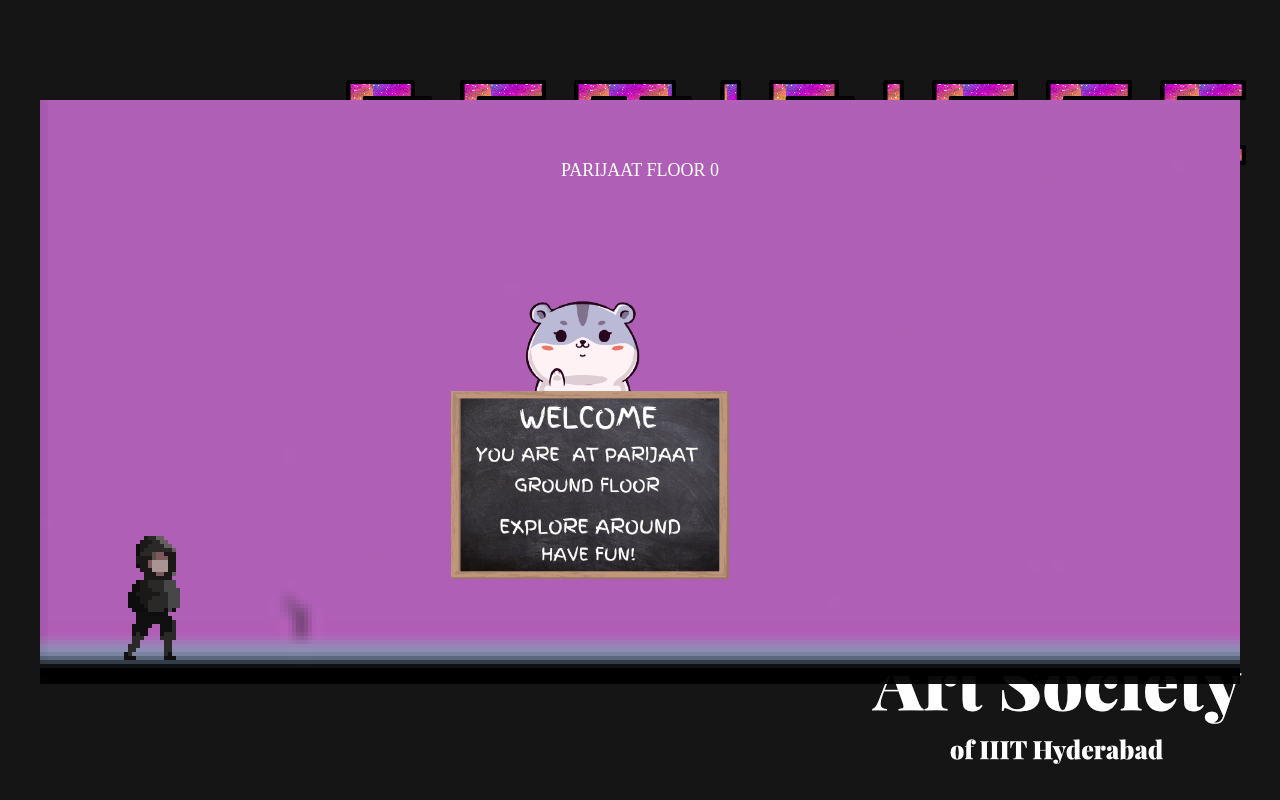
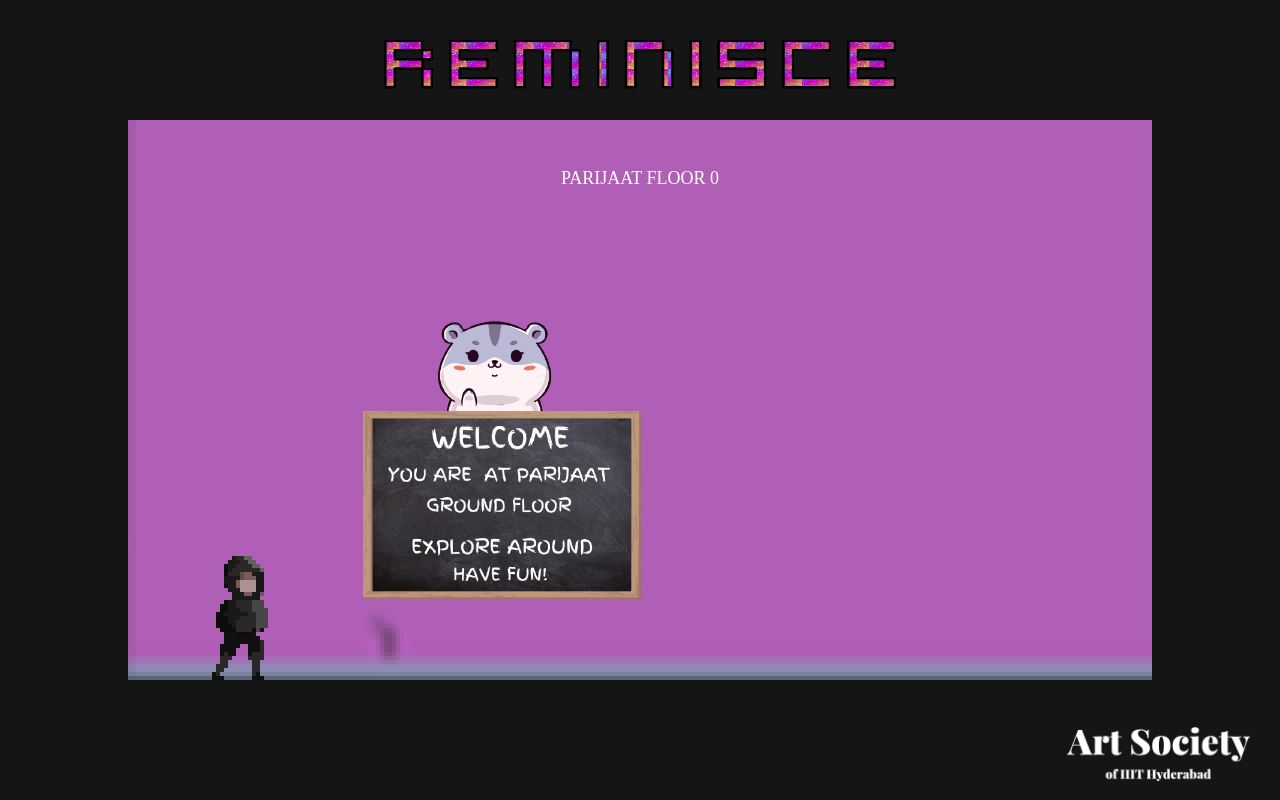
Before and after one commit to Art-Society-Of-IIIT-Hyderabad/reminisce, a plain HTML site: page index.html in a window 1280 px wide. Drawn offline with Linux system fonts and the light colour scheme.

Commit message:
Made some css fixes.

```diff
--- a/css/app.css
+++ b/css/app.css
@@ -13,6 +13,8 @@ html, body {
     bottom: 0;
     left: 0;
     right: 0;
+    max-width: 80%;
+    max-height: 70%;
 }
 canvas{
     background-color: transparent;
@@ -176,11 +178,6 @@ canvas{
     height:400px;
 }
 
-#logo {
-    position:absolute;
-    bottom:30px;
-    right: 30px;
-}
 
 #bakul1{
     border: 30px solid transparent;
@@ -329,18 +326,29 @@ canvas{
 
 #roomno {
     position: absolute;
-    top: 20%;
+    top: 18%;
 }
 
 #name {
     position: absolute;
-    top: 20%;
+    top: 21%;
 }
 
 #reminisce-title {
     position: absolute;
-    top: 10%;
-    left: 27%;
+    top: 5%;
+    left: 30%;
+    max-width: 40%;
+    max-height: 12;
+}
+
+
+#logo {
+    position:absolute;
+    bottom:2%;
+    right: 2%;
+    max-width: 15%;
+    max-height: 10%;
 }
 
 .key {
```
